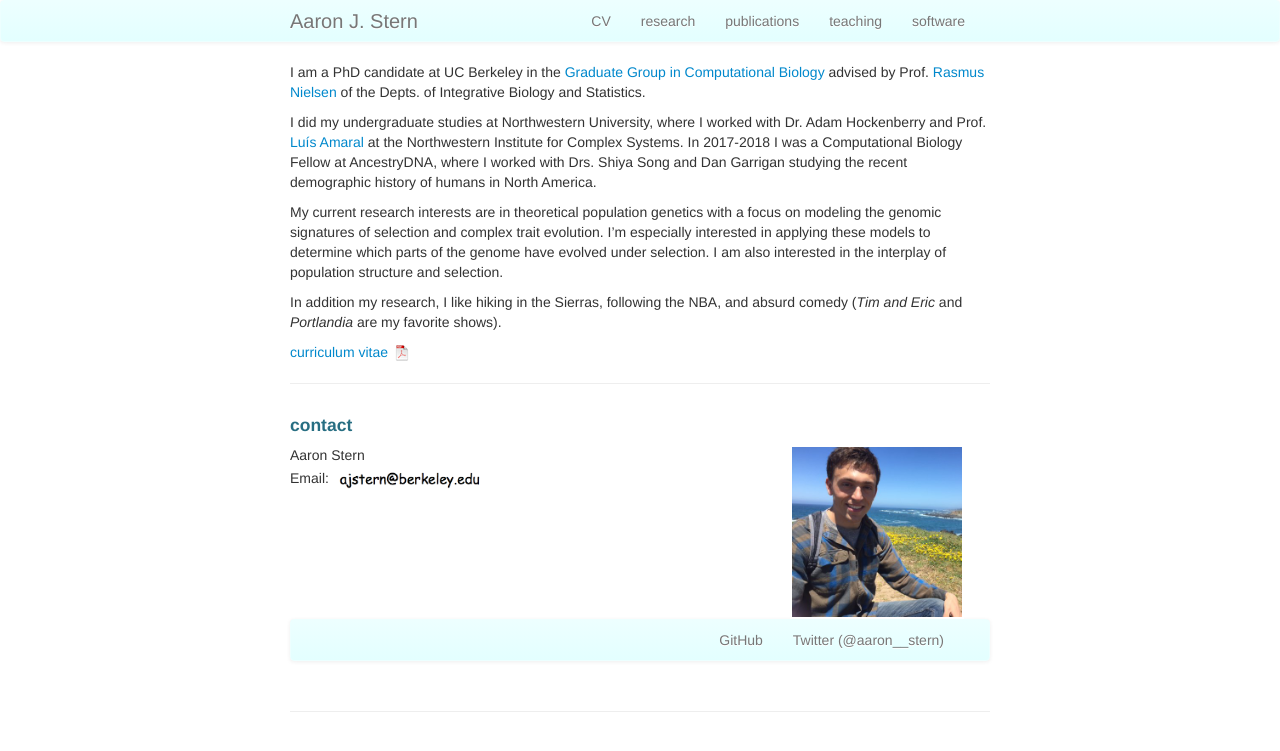
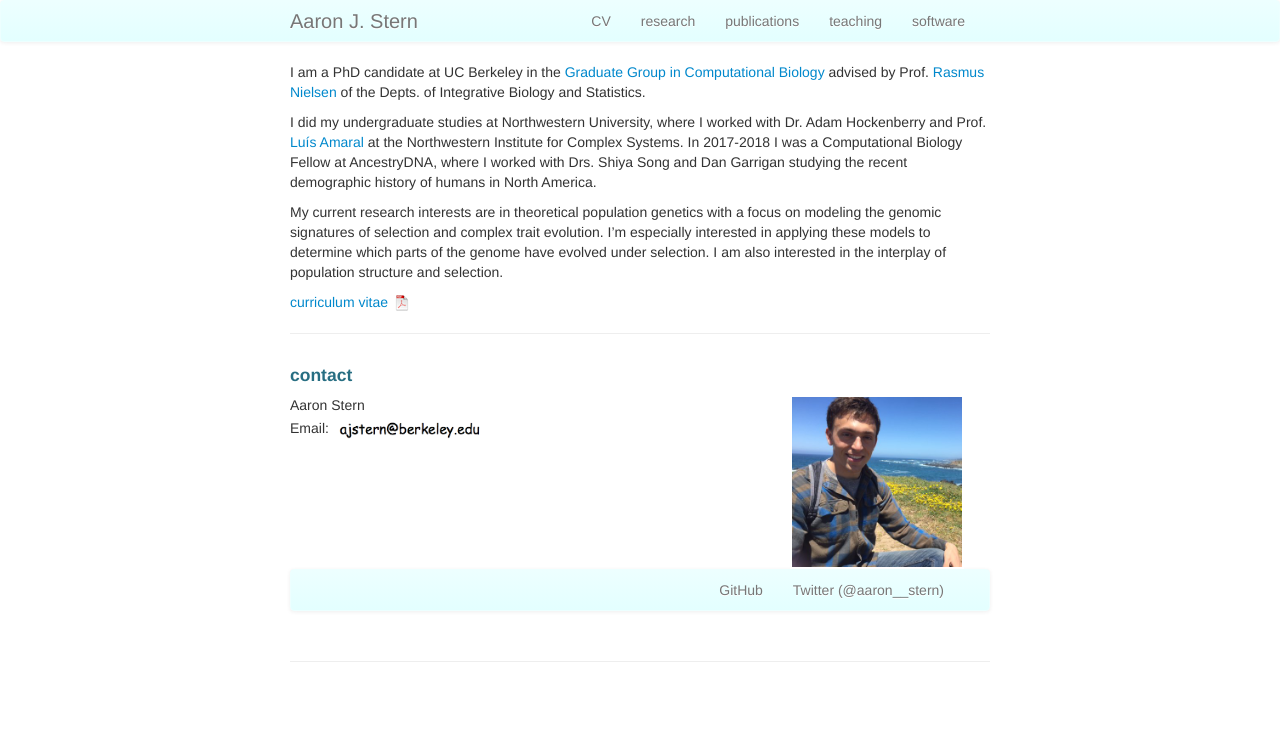
Before and after one commit to 35ajstern/simple_academic_website, a Jekyll site: the page built from index.md, in a window 1280 px wide. Shown: the top 751 px of the page. Built offline with Jekyll 4.4.1, drawn with Linux system fonts in a browser that asks for light colours.

Commit message:
assfasdasdfd

```diff
--- a/index.md
+++ b/index.md
@@ -10,7 +10,6 @@ I did my undergraduate studies at Northwestern University, where I worked with D
 
 My current research interests are in theoretical population genetics with a focus on modeling the genomic signatures of selection and complex trait evolution. I'm especially interested in applying these models to determine which parts of the genome have evolved under selection. I am also interested in the interplay of population structure and selection.
 
-In addition my research, I like hiking in the Sierras, following the NBA, and absurd comedy (<i>Tim and Eric</i> and <i>Portlandia</i> are my favorite shows).
 
 [curriculum vitae ![CV as pdf]({{ BASE_PATH }}/pages/icons16/pdf-icon.png)]({{ BASE_PATH }}/assets/CV.pdf)<br/>
 
```
